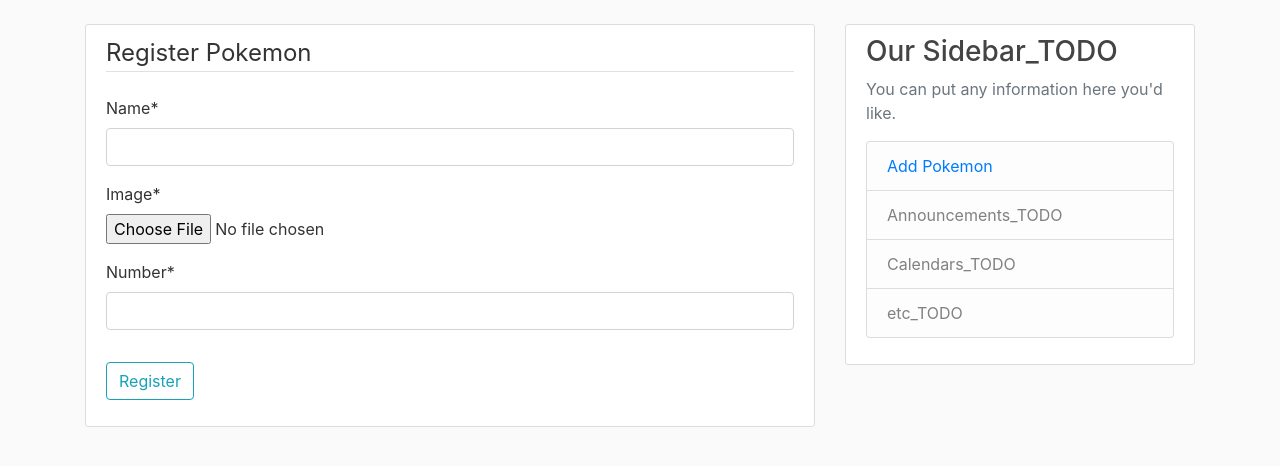
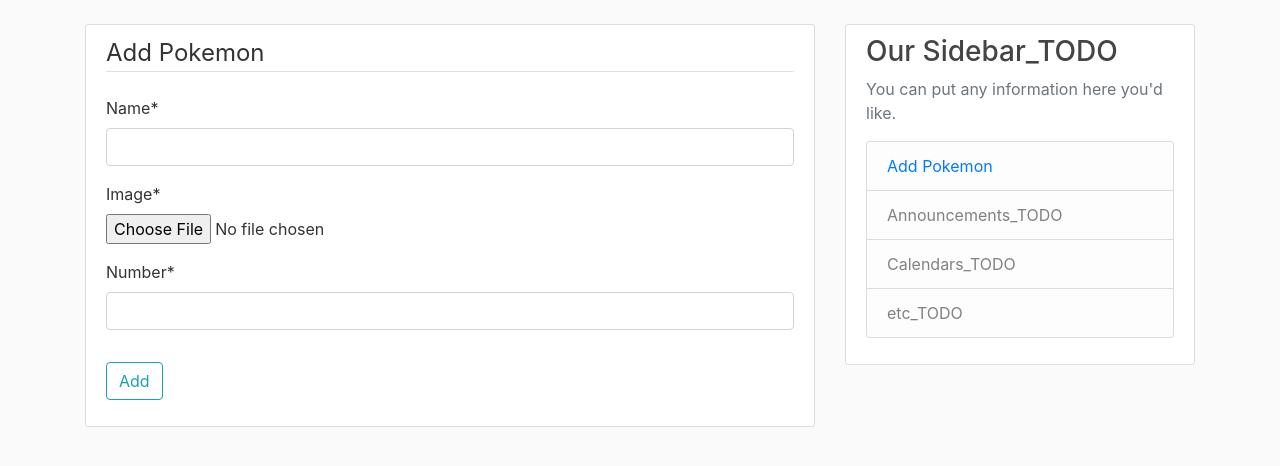
Before and after one commit to MNastri/novadata_django_pokemon, a Django app: page /pokemon/new/ in a window 1280 px wide. Shown: the part 56-522 px from the top of the page. Run offline with Django 4.2, Linux system fonts and the light colour scheme; the visitor is signed in with stand-in values (Sample User, id 1); some libraries are stand-ins or nearby versions.

Commit message:
fix:add instead of register in text

```diff
--- a/pokedex/pokemons/templates/pokemons/pokemon_form.html
+++ b/pokedex/pokemons/templates/pokemons/pokemon_form.html
@@ -6,8 +6,8 @@
             {% csrf_token %}
             <fieldset class="form-group">
                 <legend class="border-bottom mb-4">
-                    Register Pokemon</legend>
+                    Add Pokemon</legend>
                 {{ form | crispy }}</fieldset>
             <div class="form-group">
                 <button class="btn btn-outline-info" type="submit">
-                    Register</button></div></form></div>{% endblock content %}
+                    Add</button></div></form></div>{% endblock content %}
```
